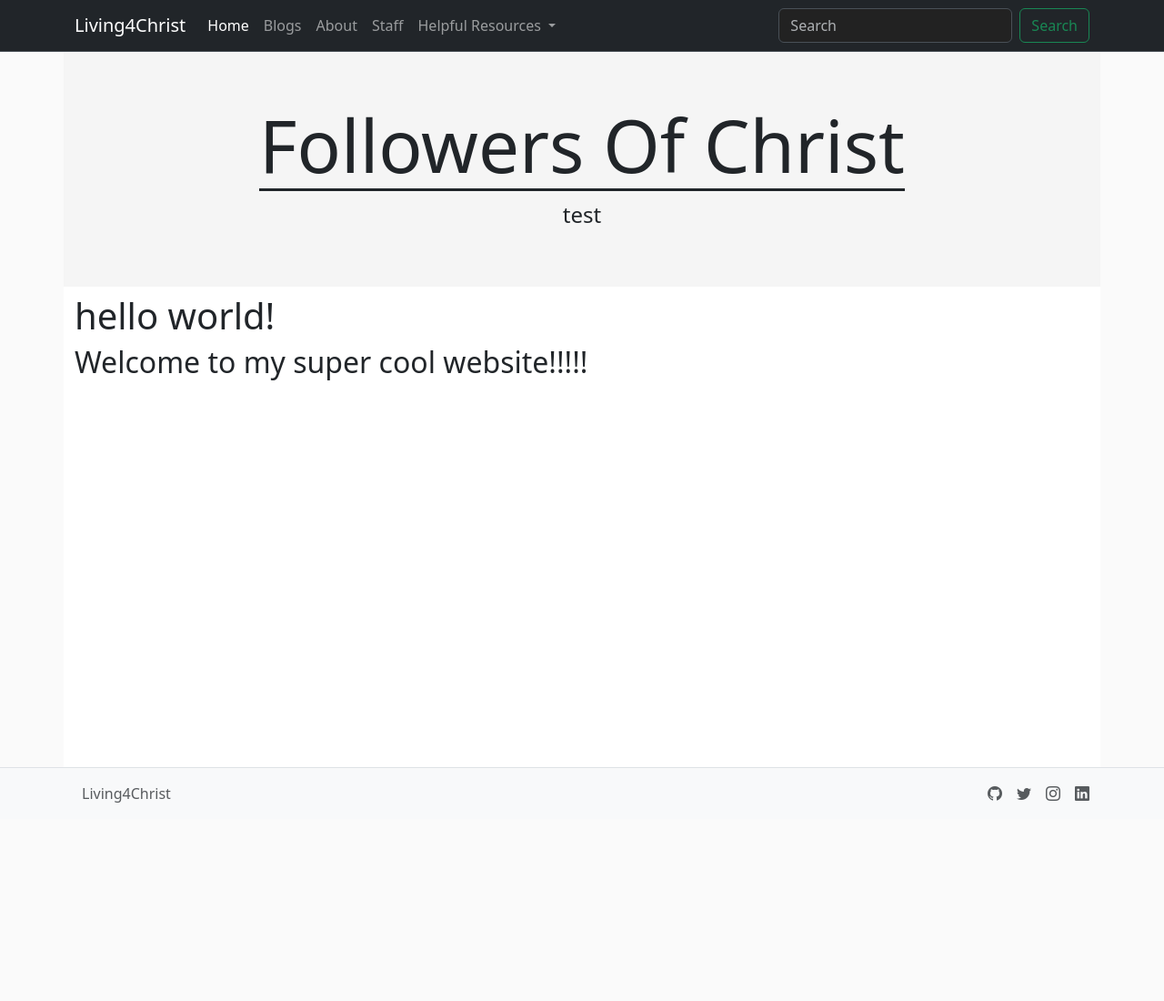
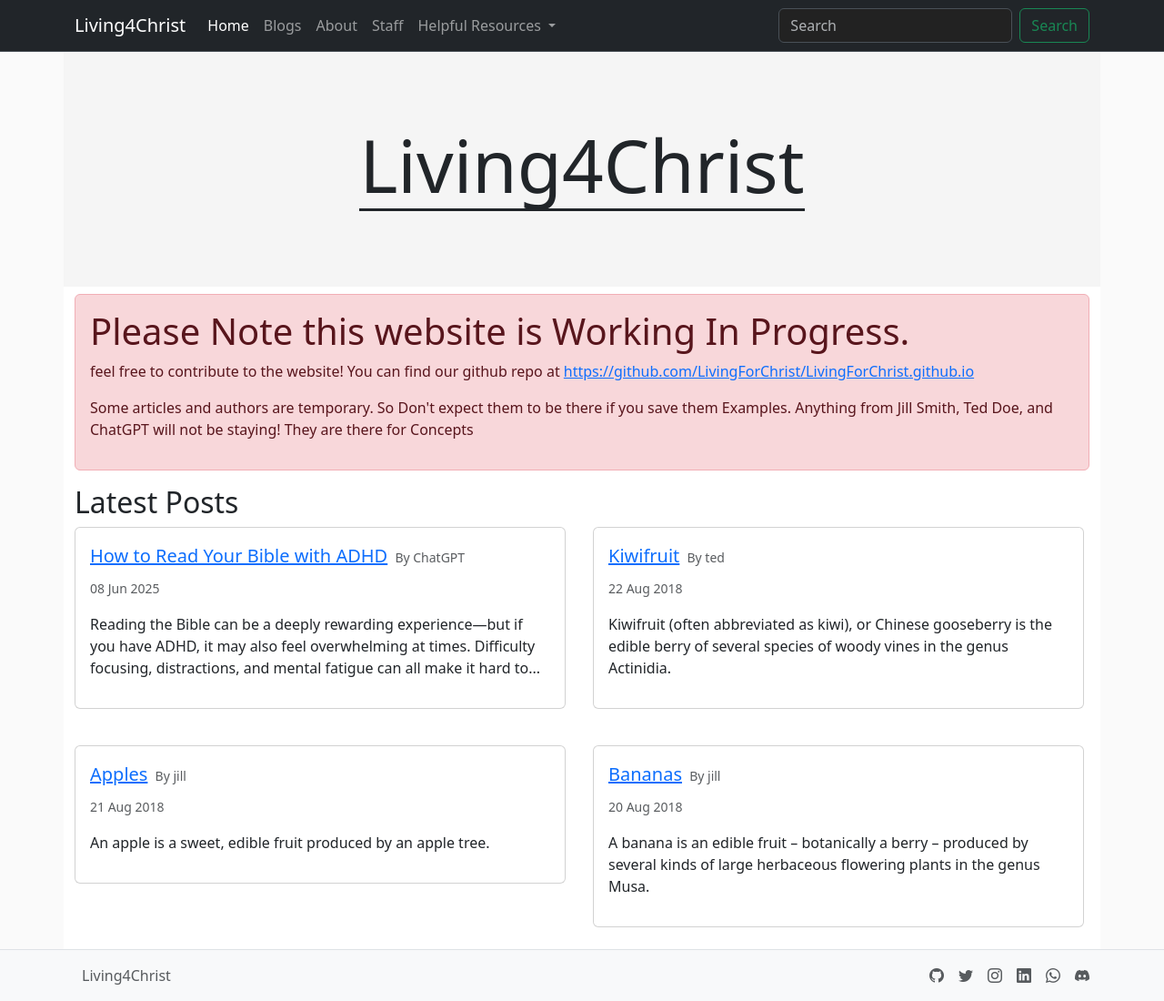
Before and after one commit to LivingForChrist/LivingForChrist.github.io, a Jekyll site: the page built from index.html, in a window 1280 px wide. Shown: the whole page at 91% size. Built offline with Jekyll 4.4.1, drawn with Linux system fonts in a browser that asks for light colours; before the commit the page ends 900 px from its top, so only the background shows below that.

Commit message:
Website Clean Up

```diff
--- a/_includes/footer.html
+++ b/_includes/footer.html
@@ -11,10 +11,12 @@
     </div>
 
     <ul class="nav col-md-4 justify-content-end list-unstyled d-flex">
-        <li class="ms-3"><a class="text-body-secondary" href="https://github.com/LivingForChrist/"><i class="bi bi-github"></i></a></li>
-        <li class="ms-3"><a class="text-body-secondary" href="#"><i class="bi bi-twitter"></i></a></li>
-        <li class="ms-3"><a class="text-body-secondary" href="#"><i class="bi bi-instagram"></i></a></li>
-        <li class="ms-3"><a class="text-body-secondary" href="#"><i class="bi bi-linkedin"></i></a></li>
+        <li class="ms-3"><a class="text-body-secondary" href="https://github.com/LivingForChrist/" target="_blank"><i class="bi bi-github"></i></a></li>         <li class="ms-3"><a class="text-body-secondary" href="#"><i class="bi bi-twitter"></i></a></li>
+        <li class="ms-3"><a class="text-body-secondary" href="#" target="_blank"><i class="bi bi-instagram"></i></a></li>
+        <li class="ms-3"><a class="text-body-secondary" href="#" target="_blank"><i class="bi bi-linkedin"></i></a></li>
+        <li class="ms-3"><a class="text-body-secondary" href="#" target="_blank"><i class="bi bi-whatsapp"></i></a></li>
+        <li class="ms-3"><a class="text-body-secondary" href="#" target="_blank"><i class="bi bi-discord"></i></a></li>
+
     </ul>
     </div>
 </footer>
--- /dev/null
+++ b/_posts/2025-06-07-how-to-read-your-bible-with-adhd.md
@@ -0,0 +1,134 @@
+---
+layout: post
+title: How to Read Your Bible with ADHD
+date: 2025-06-07 23:33 -0300
+author: ChatGPT
+category: "Reading the Bible"
+---
+
+Reading the Bible can be a deeply rewarding experience—but if you have ADHD, it may also feel overwhelming at times. Difficulty focusing, distractions, and mental fatigue can all make it hard to stay engaged with long or complex passages. But don't worry—you're not alone, and there *are* ways to connect with God's Word that work with your brain, not against it.
+
+Here are some practical tips to help you read your Bible more effectively if you live with ADHD.
+
+---
+
+## 1. Start Small — And Stay Consistent
+
+Reading the whole Bible in a year is a great goal, but it’s okay to start with smaller chunks. Even just **one verse a day** can be meaningful.
+
+- Try reading a **short passage or a single psalm**.
+- Use a **Bible app with verse-of-the-day notifications**.
+- Keep a **sticky note** or **reminder** where you'll see it.
+
+> 🕊️ Consistency is more important than quantity.
+
+---
+
+## 2. Use Audio Bibles
+
+If your mind wanders when you read, **listen instead**. Audio Bibles are a game-changer for many with ADHD.
+
+- Play the Bible while walking, driving, or doing chores.
+- Follow along in a physical Bible as you listen.
+- Try dramatic or musical versions if you need more engagement.
+
+**Apps to try**: *YouVersion*, *Dwell*, *Bible Gateway*
+
+---
+
+## 3. Pick the Right Translation
+
+Some translations are easier to understand and feel more conversational.
+
+- Try the **NLT (New Living Translation)** or **CEV (Contemporary English Version)**.
+- Avoid older or complex translations if they cause frustration (e.g., KJV).
+
+> 🧠 Finding the right *voice* helps the words stick.
+
+---
+
+## 4. Make It Interactive
+
+Don’t just read—**engage** with the text.
+
+- Use **highlighters** or colored pens.
+- Take **brief notes**, write questions, or draw doodles.
+- Use **journaling Bibles** or print out verses to decorate.
+
+> 🎨 The more senses involved, the more you'll retain.
+
+---
+
+## 5. Use a Timer (Pomodoro Style)
+
+Try the **Pomodoro Technique**:
+Work (or in this case, read) for 25 minutes, then take a 5-minute break.
+
+- Set a timer for 5–15 minutes of Bible reading.
+- When the timer goes off, stop. Even if you want more.
+- This helps build habit without burnout.
+
+---
+
+## 6. Choose ADHD-Friendly Bible Plans
+
+Some Bible reading plans are more structured and visually helpful.
+
+- Use **checklists** or **apps** that track progress.
+- Look for **topical plans** (e.g., anxiety, purpose, identity).
+- Try **visual devotionals** with art or infographics.
+
+> ✅ Shorter plans with a clear goal can keep your interest.
+
+---
+
+## 7. Find a Study Partner or Group
+
+Accountability helps. Bible reading doesn’t have to be solo.
+
+- Join a **small group**, **Discord server**, or **Bible app friend group**.
+- Do a weekly check-in with a friend.
+- Read aloud together on a call or voice message.
+
+> 🤝 Having someone walk with you adds motivation and depth.
+
+---
+
+## 8. Don’t Be Afraid to Re-read
+
+It’s totally okay to re-read the same chapter or verse.
+
+- Repetition helps with memory and understanding.
+- You might notice something new each time.
+- God’s Word isn’t a race—it’s a relationship.
+
+---
+
+## 9. Be Kind to Yourself
+
+Some days will be hard. You might skip reading, lose focus, or forget where you left off. That’s okay.
+
+> “There is therefore now no condemnation for those who are in Christ Jesus.” — *Romans 8:1*
+
+God is patient. He meets you right where you are.
+
+---
+
+## 10. Invite God Into the Struggle
+
+ADHD is a challenge, but it’s not a barrier to spiritual growth. Ask God for help focusing, understanding, and enjoying His Word.
+
+- Pray a short prayer before you start:
+  _“Lord, help me focus and speak to me through Your Word today.”_
+
+> ✨ He understands you fully—and He wants you close.
+
+---
+
+## Final Thoughts
+
+You don’t need to be perfect or hyper-focused to connect with Scripture. The goal isn't to “get through” the Bible, but to let it get through to you.
+
+Whether you read one verse a day, listen while folding laundry, or doodle Bible verses in a notebook—**you’re building a spiritual habit that matters.**
+
+Your brain is wonderfully made—and God’s Word is for *you*, just as you are.
--- a/index.html
+++ b/index.html
@@ -3,11 +3,45 @@
 
 layout: default
 title: FOC
-headerTitle: "Followers Of Christ"
-headerSubtitle: test
+headerTitle: "Living4Christ"
+headerSubtitle: ""
 
 ---
+<div class="alert alert-danger">
 
+    <h1>Please Note this website is Working In Progress.</h1>
+    <p>feel free to contribute to the website! You can find our github repo at <a
+            href="https://github.com/LivingForChrist/LivingForChrist.github.io"
+            target="_blank">https://github.com/LivingForChrist/LivingForChrist.github.io</a></p>
+    <p>Some articles and authors are temporary. So Don't expect them to be there if you save them Examples. Anything from
+        Jill Smith, Ted Doe, and ChatGPT will not be staying! They are there for Concepts </p>
+</div>
 
-<h1>{{ "Hello World!" | downcase }}</h1>
-<h2>{{ "Welcome to my super Cool Website!!!!!" | capitalize }}</h2>
+<div>
+ <h2>Latest Posts</h2>
+    <div class="row row-cols-1 row-cols-md-2 g-4">
+        {% for post in site.posts %}
+        <div class="col">
+            <div class="card mb-3" style="width: 540px !important;">
+                <div class="card-body">
+                    {%if post.thumbnail %}
+                    <img src="{{ post.thumbnail }}" class="img-thumbnail rounded-start " alt="{{ page.thumbnail-alt }}">
+                    {% endif %}
+                    <p class="card-title"><span class="fs-5 pe-1"><a href="{{ post.url }}">{{ post.title }}</a></span>
+                        <small class="text-body-secondary text-muted">By {{ post.author }}</small>
+                    </p>
+                    <p class="card-text"><small class="text-body-secondary text-muted"> {{ post.date |
+                            date_to_string }}</small></p>
+                    {% if post.description %}
+                    <p class="card-text">{{ post.description }}</p>
+                    {% else %}
+                    <p class="card-text">{{ post.excerpt | truncate: 200 , "..." }}</p>
+                    {% endif %}
+
+                </div>
+
+            </div>
+        </div>
+        {% endfor %}
+    </div>
+</div>
```
Also changed, not shown: _authors/Chatgpt.md (added, +6 -0 lines), _drafts/test-draft.md (added, +5 -0 lines).
